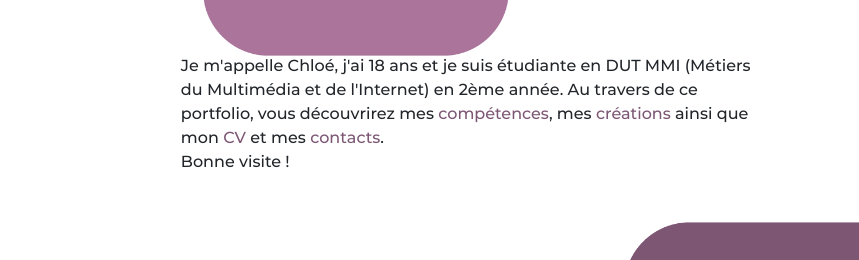
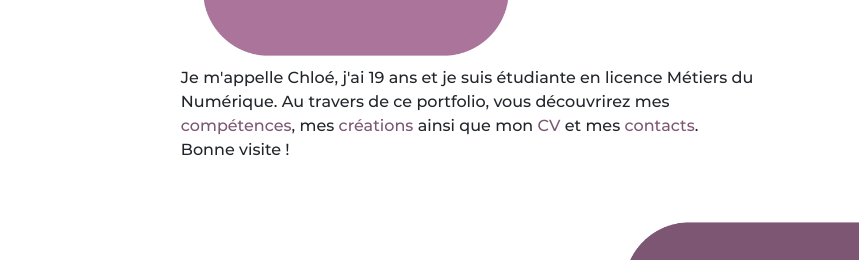
Before and after one commit to visuallartt/work-secours-, a plain HTML site: page index.html in a window 1280 px wide. Shown: the part 268-528 px from the top of the page, 421-1280 px from the left. Drawn offline with nearby package versions, Linux system fonts and the light colour scheme.

Commit message:
Update index.html

```diff
--- a/index.html
+++ b/index.html
@@ -55,7 +55,7 @@
     <img src="img/photo.jpg"  height="200px" alt="portrait" title="portrait">
   </div>
   <div class="col-lg-6 mx-auto my-auto text-presentation">
-    <p style="">Je m'appelle Chloé, j'ai 18 ans et je suis étudiante en DUT MMI (Métiers du Multimédia et de l'Internet) en 2ème année. Au travers de ce portfolio, vous découvrirez mes <a href="#competences">compétences</a>, mes <a href="#creations">créations</a> ainsi que mon <a href="img/cv.pdf" target="_blank">CV</a> et mes <a href="#contact">contacts</a>. </br> Bonne visite !</p>
+    <p style="">Je m'appelle Chloé, j'ai 19 ans et je suis étudiante en licence Métiers du Numérique. Au travers de ce portfolio, vous découvrirez mes <a href="#competences">compétences</a>, mes <a href="#creations">créations</a> ainsi que mon <a href="img/cv.pdf" target="_blank">CV</a> et mes <a href="#contact">contacts</a>. </br> Bonne visite !</p>
   </div>
 </div>
 <div id="competences">
```
